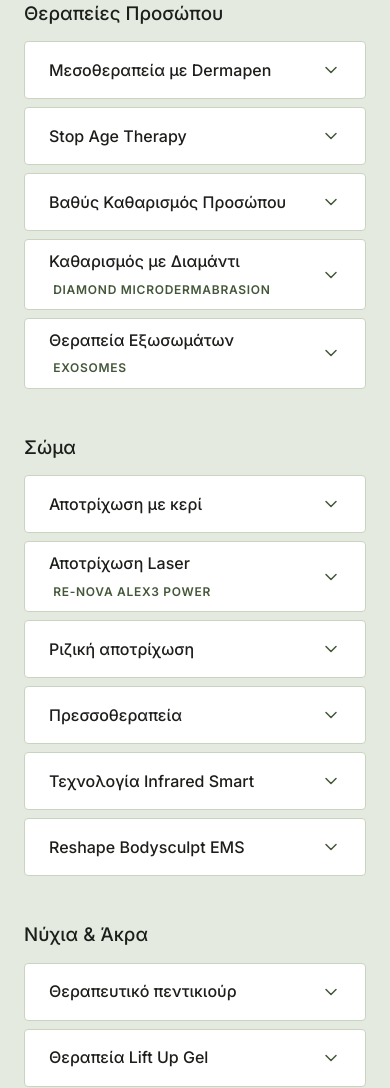
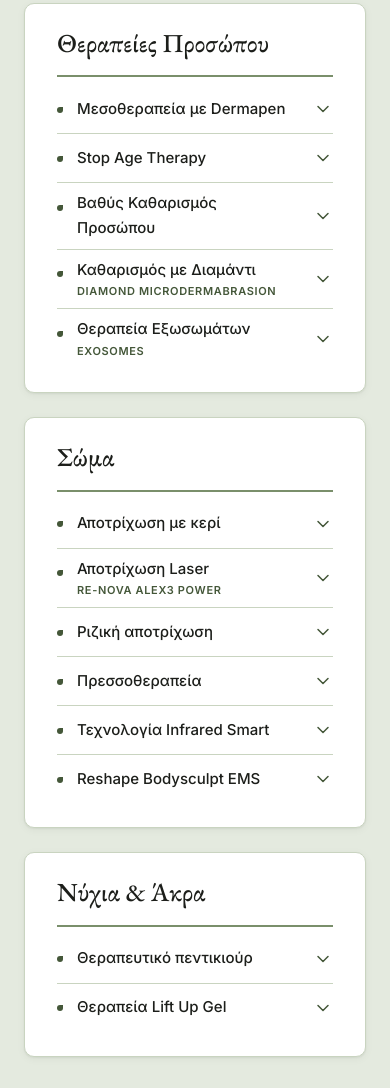
Before and after one commit to silencio4/glow-website, a plain HTML site: page index.html in a window 390 px wide. Shown: the part 3092-4180 px from the top of the page. Drawn offline with Linux system fonts and the light colour scheme.

Commit message:
Restore the card layout for services, keeping the expandable content
Brings back the look of the earlier services section — white cards
with a green underlined title, border, shadow and leaf-dot bullets —
but each card now holds the expandable treatments rather than a plain
list, so the detail from the treatment document is kept.

Two columns rather than three: three narrow columns squeezed the Greek
descriptions to roughly 35 characters a line. At two columns it is
~65, within the comfortable range. The short third category (Νύχια &
Άκρα) spans the full width so the block stays balanced instead of
leaving a gap. One column on mobile.

Verified: 0 WCAG 2.1 AA violations with every accordion expanded, and
again in high-contrast mode; no clipping, no horizontal scroll at
375px, 66px touch targets.

Co-Authored-By: Claude Opus 4.8 <noreply@anthropic.com>

```diff
--- a/assets/css/style.css
+++ b/assets/css/style.css
@@ -512,56 +512,86 @@ a:hover { text-decoration-thickness: 2px; }
 
 /* ═══════════ SERVICES ═══════════ */
 
-/* A centred single column reading like a treatment menu. Each category
-   is a group of native <details> accordions. */
-.treatments-wrap {
-  max-width: 780px;
+/* Category cards, as before — but each now holds expandable treatments
+   instead of a plain list. Tops align; cards keep their natural height. */
+.service-grid {
+  display: grid;
+  gap: var(--space-3);
+  max-width: 1120px;
   margin-inline: auto;
 }
+/* Two columns rather than three: the expanded descriptions need a
+   readable line length, and three narrow columns squeezed the Greek
+   text to ~35 characters a line. The short third category spans the
+   full width, which keeps the block balanced instead of leaving a gap. */
+@media (min-width: 900px) {
+  .service-grid {
+    grid-template-columns: repeat(2, 1fr);
+    align-items: start;
+  }
+  .service-card:last-child { grid-column: 1 / -1; }
+}
 
-.service-cat { margin-bottom: var(--space-5); }
-.service-cat:last-child { margin-bottom: 0; }
+.service-card {
+  padding: var(--space-3) min(var(--space-4), 32px);
+  background: var(--white);
+  border: 1px solid var(--sage-200);
+  border-radius: var(--radius-lg);
+  box-shadow: var(--shadow-1);
+}
 
-.service-cat__title {
+.service-card__title {
   font-family: var(--font-display);
-  font-size: clamp(1.5rem, 1.2rem + 1.2vw, 2rem);
+  font-size: 1.625rem;
   font-weight: 500;
-  margin-bottom: var(--space-2);
-  padding-bottom: var(--space-1);
+  margin-bottom: var(--space-1);
+  padding-bottom: var(--space-2);
   border-bottom: 2px solid var(--sage-500);
 }
 
-/* Native disclosure — keyboard-operable and screen-reader friendly by
-   default, works with no JS. */
-.treatment {
-  background: var(--white);
-  border: 1px solid var(--sage-200);
-  border-radius: var(--radius);
-  margin-bottom: var(--space-1);
-}
+/* Native <details> — keyboard-operable and screen-reader friendly by
+   default, works with no JS. Styled as rows inside the card, keeping
+   the leaf-dot marker from the previous list design. */
+.treatment { border-bottom: 1px solid var(--sage-200); }
+.treatment:last-child { border-bottom: 0; }
 
 .treatment summary {
+  position: relative;
   display: flex;
   align-items: center;
   gap: var(--space-2);
-  min-height: 56px;                  /* comfortable touch target */
-  padding: var(--space-1) var(--space-3);
-  font-weight: 500;
+  min-height: 48px;                  /* touch target */
+  padding: var(--space-1) 0 var(--space-1) 1.25rem;
   color: var(--ink);
   cursor: pointer;
   list-style: none;                  /* remove the default triangle… */
 }
 .treatment summary::-webkit-details-marker { display: none; }  /* …incl. Safari */
 
-.treatment__name { flex: 1; min-width: 0; }
+/* Decorative leaf-dot, matching the old service list. */
+.treatment summary::before {
+  content: "";
+  position: absolute;
+  left: 0;
+  top: 1.35em;
+  width: 6px; height: 6px;
+  border-radius: 50% 0 50% 50%;
+  background: var(--sage-700);
+}
+
+.treatment__name {
+  flex: 1;
+  min-width: 0;
+  font-size: .9375rem;
+  font-weight: 500;
+}
 .treatment__sub {
-  display: inline-block;
-  font-size: .75rem;
+  display: block;
+  font-size: .6875rem;
   font-weight: 600;
   letter-spacing: .06em;
   text-transform: uppercase;
   color: var(--sage-700);
-  margin-left: .35em;
 }
 
 .treatment__chev {
@@ -571,15 +601,12 @@ a:hover { text-decoration-thickness: 2px; }
 }
 .treatment[open] .treatment__chev { transform: rotate(180deg); }
 
-.treatment summary:hover { background: var(--sage-050); }
-.treatment[open] summary { border-bottom: 1px solid var(--sage-200); }
+.treatment summary:hover .treatment__name { color: var(--sage-700); }
 
-.treatment__body {
-  padding: var(--space-2) var(--space-3) var(--space-3);
-}
+.treatment__body { padding: 0 0 var(--space-2) 1.25rem; }
 .treatment__body p {
   margin: 0;
-  font-size: .9375rem;
+  font-size: .875rem;
   color: var(--ink-muted);
 }
 
@@ -997,9 +1024,10 @@ html.a11y-contrast {
   --sage-050:  #ffffff;
   --cream:     #ffffff;
 }
-html.a11y-contrast .treatment,
+html.a11y-contrast .service-card,
 html.a11y-contrast .pillars li { border-color: #000; }
-html.a11y-contrast .service-cat__title { border-bottom-color: #000; }
+html.a11y-contrast .service-card__title,
+html.a11y-contrast .treatment { border-bottom-color: #000; }
 
 /* The footer's secondary text uses --sage-200, which contrast mode
    repurposes as a darker border colour. On the near-black footer that
@@ -1091,9 +1119,10 @@ html.a11y-nomotion *::after {
    ═══════════════════════════════════════════════════════════ */
 
 @media (forced-colors: active) {
-  .btn, .treatment, .pillars li, .gallery-item {
+  .btn, .service-card, .pillars li, .gallery-item {
     border: 1px solid CanvasText;
   }
+  .treatment summary::before { background: CanvasText; }
   :focus-visible { outline: 3px solid Highlight; }
 }
 
--- a/index.html
+++ b/index.html
@@ -278,10 +278,10 @@
         </p>
       </header>
 
-      <div class="treatments-wrap">
+      <div class="service-grid">
 
         <!-- ─── Πρόσωπο ─── -->
-        <section class="service-cat" aria-labelledby="cat-face">
+        <section class="service-card" aria-labelledby="cat-face">
           <h3 class="service-card__title" id="cat-face">Θεραπείες Προσώπου</h3>
 
           <details class="treatment">
@@ -311,7 +311,7 @@
         </section>
 
         <!-- ─── Σώμα ─── -->
-        <section class="service-cat" aria-labelledby="cat-body">
+        <section class="service-card" aria-labelledby="cat-body">
           <h3 class="service-card__title" id="cat-body">Σώμα</h3>
 
           <details class="treatment">
@@ -346,7 +346,7 @@
         </section>
 
         <!-- ─── Νύχια & Άκρα ─── -->
-        <section class="service-cat" aria-labelledby="cat-nails">
+        <section class="service-card" aria-labelledby="cat-nails">
           <h3 class="service-card__title" id="cat-nails">Νύχια &amp; Άκρα</h3>
 
           <details class="treatment">
```
